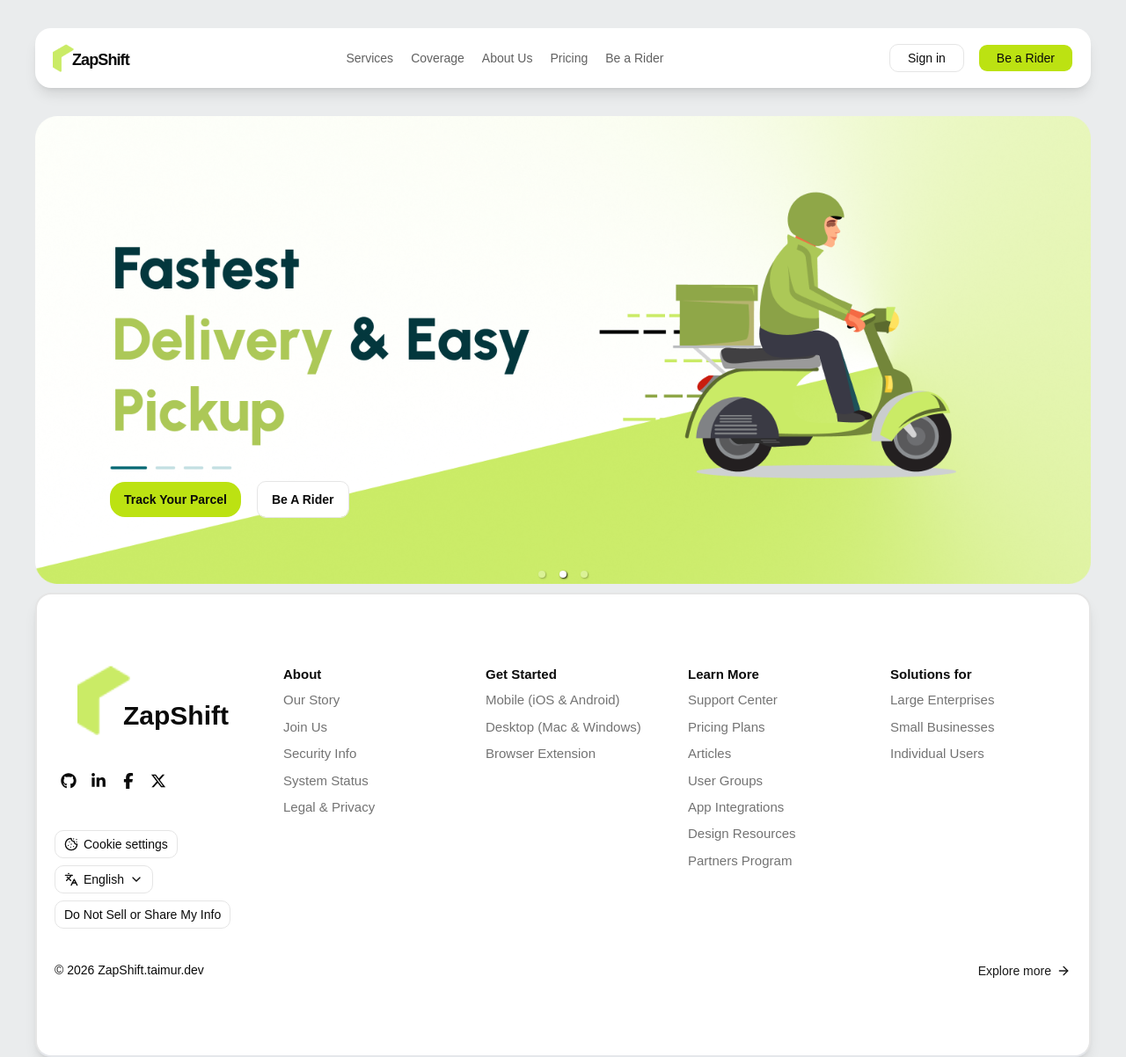
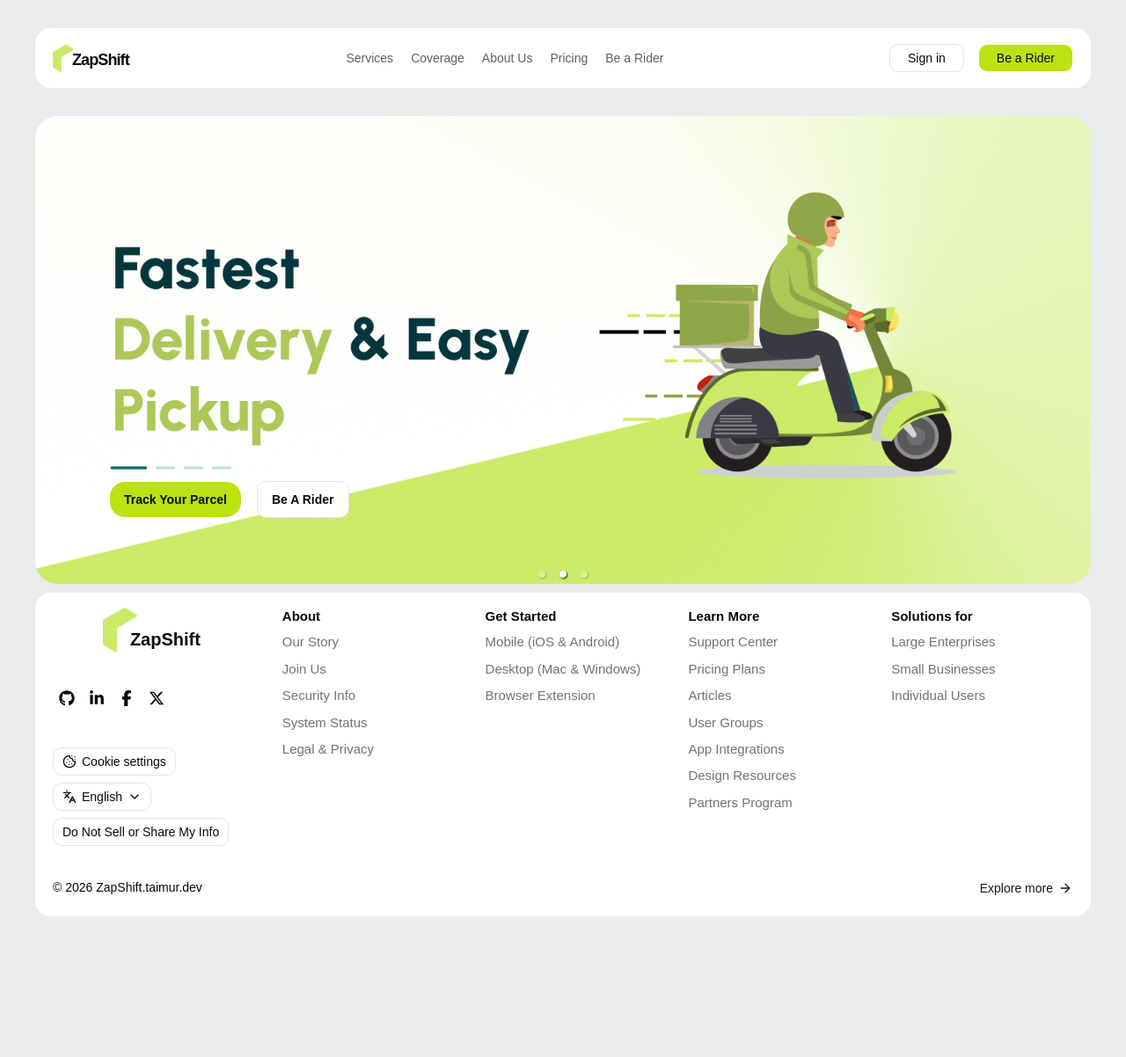
Before and after one commit to ShoaibTaimur/zap-shift-client-f1, a React (Vite) app: page / in a window 1280 px wide. Shown: the whole page at 88% size. After the commit the page ends 1042 px from the top, so only its background shows below. Built offline with nearby package versions, Linux system fonts and the light colour scheme.

Commit message:
Fixed design issues

```diff
--- a/src/components/Shared/Footer/Footer.tsx
+++ b/src/components/Shared/Footer/Footer.tsx
@@ -2,7 +2,7 @@ import { Footer18 } from "./footer18";
 
 const Footer = () => {
     return (
-        <div className="px-5 border-2 rounded-2xl border-b-gray-200 shadow-lg bg-white">
+        <div className="px-5 rounded-2xl bg-white">
             <Footer18 />
         </div>
     );
--- a/src/components/Shared/Footer/footer18.tsx
+++ b/src/components/Shared/Footer/footer18.tsx
@@ -372,7 +372,7 @@ interface Footer18Props {
 
 const Footer18 = ({ className }: Footer18Props) => {
   return (
-    <section className={cn("py-20", className)}>
+    <section className={cn("py-4", className)}>
       <footer className="container">
         <nav className="flex flex-col gap-9 lg:flex-row">
           <div className="flex w-full flex-col gap-9 lg:w-1/4">
@@ -382,9 +382,9 @@ const Footer18 = ({ className }: Footer18Props) => {
                 src={logo}
                 alt="Shadcnblocks"
                 title="Shadcnblocks"
-                className="md:h-20"
+                className="md:h-13"
               />
-              <p className="font-extrabold -ms-2 md:text-[30px]">ZapShift</p>
+              <p className="font-extrabold -ms-2 md:text-[20px]">ZapShift</p>
             </a>
             <div className="flex w-full flex-col gap-6">
               <ul className="flex w-full items-center gap-0.5">
--- a/src/components/Shared/Navbar/NavBar.tsx
+++ b/src/components/Shared/Navbar/NavBar.tsx
@@ -2,7 +2,7 @@ import { Navbar5 } from "./navbar5";
 
 const NavBar = () => {
     return (
-        <div className="bg-white px-5 rounded-2xl border-b-gray-200 shadow-lg">
+        <div className="bg-white px-5 rounded-2xl border-b-gray-200">
             <Navbar5 />
         </div>
     );
```
